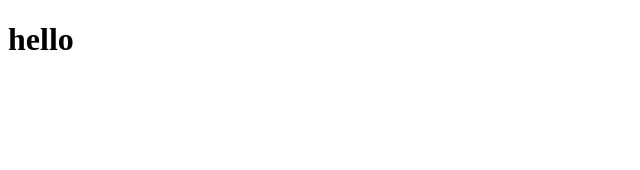
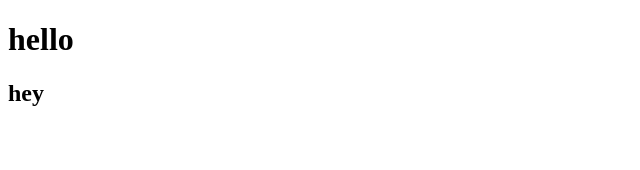
Before and after one commit to sumitnegikv369/mfe, a React app in the folder container/: page / in a window 1280 px wide. Shown: the top 170 px of the page, without its empty margins (0-640 px from the left). Built offline with nearby package versions, Linux system fonts and the light colour scheme.

Commit message:
trigger 7

```diff
--- a/container/src/App.js
+++ b/container/src/App.js
@@ -4,6 +4,7 @@ const App = () => {
   return (
     <div>
       <h1>hello</h1>
+      <h2>hey</h2>
       {/* <MarketingApp/> */}
     </div>
   )
```
